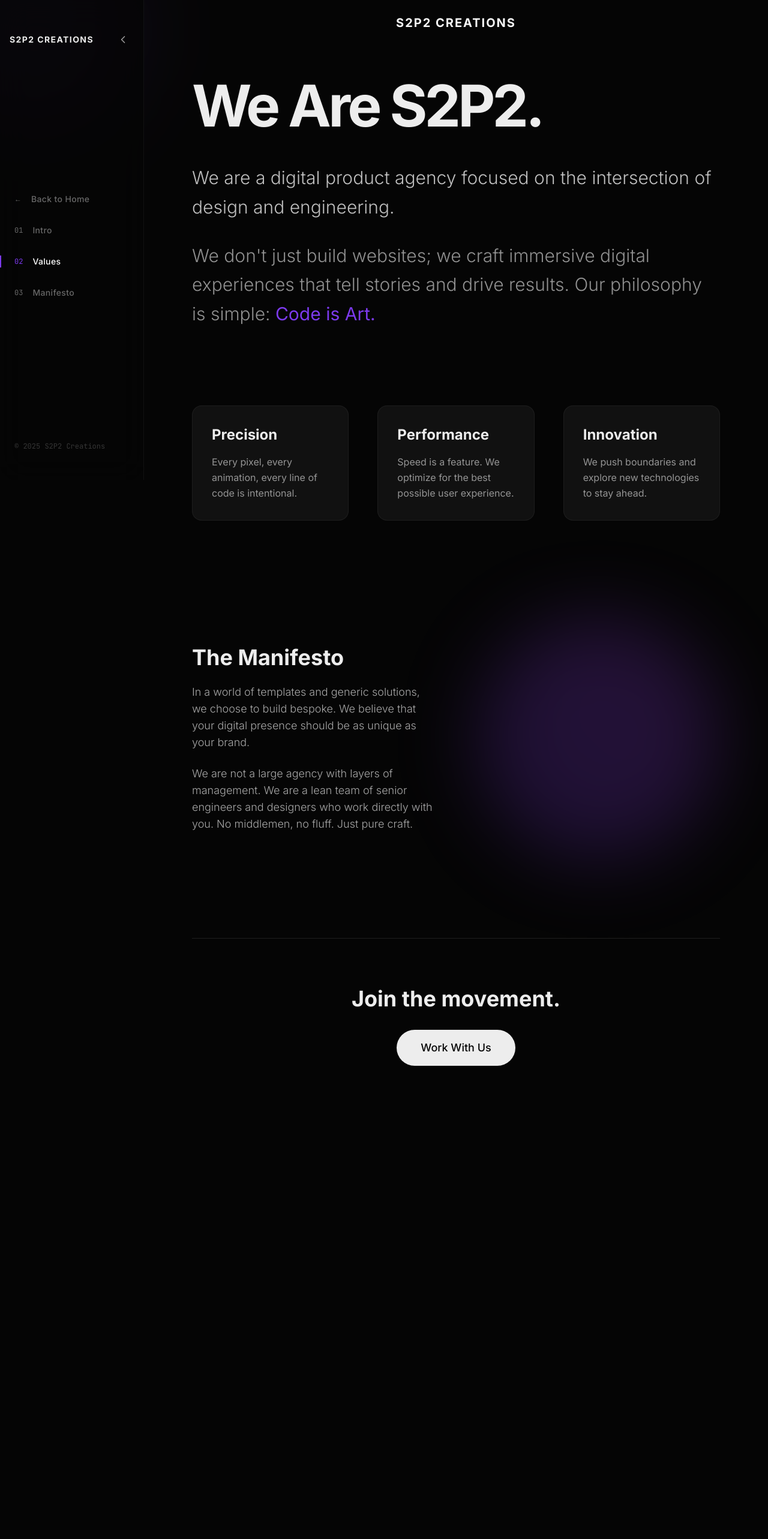
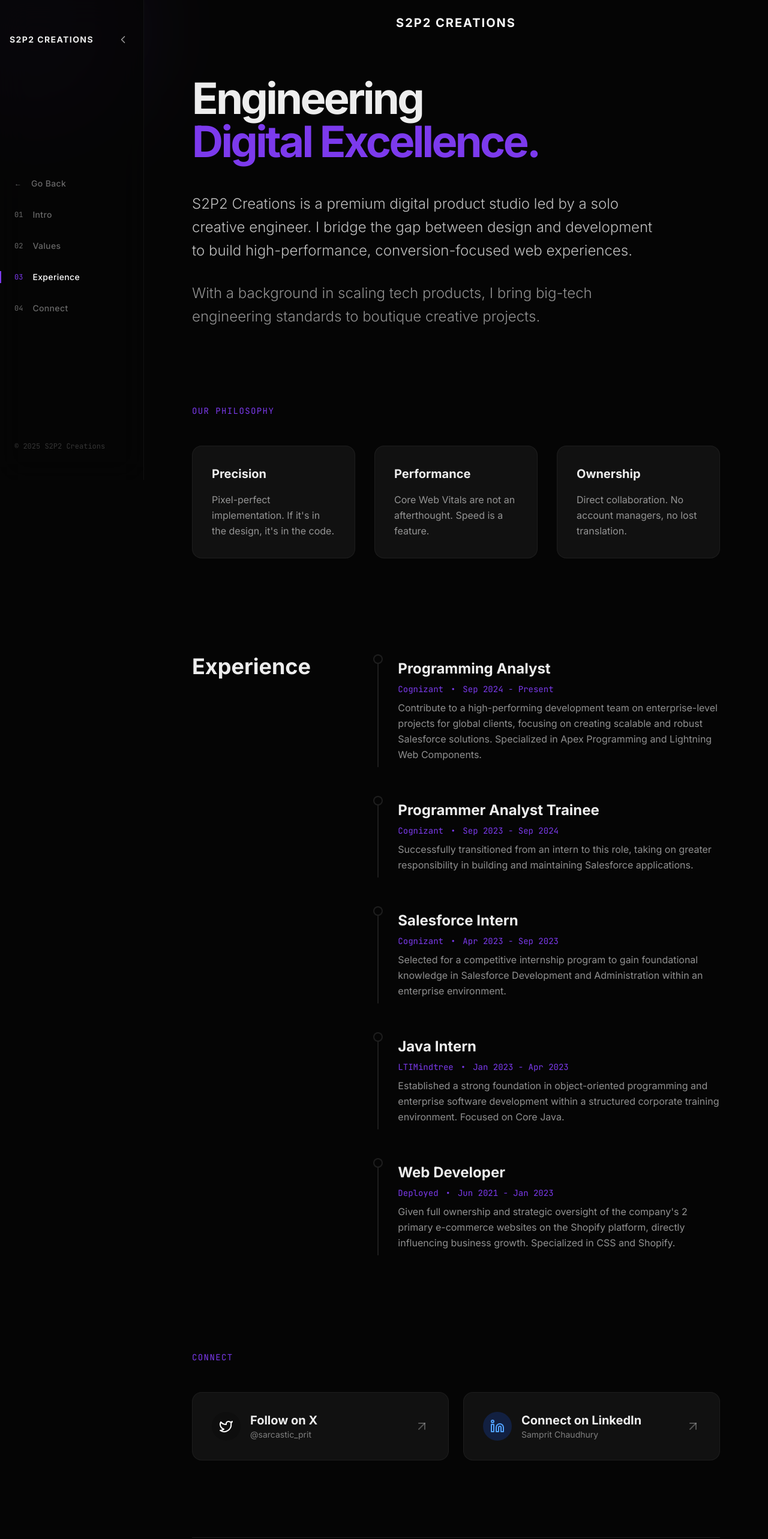
Before and after one commit to Ranger10sam/s2p2-creations, a Next.js app: page /about in a window 1280 px wide. Shown: the top 2566 px of the page at 60% size. Before the commit the page ends 1937 px from the top, so only its background shows below. Built offline with nearby package versions, Linux system fonts and the light colour scheme.

Commit message:
Added proper about page and dynamic back button

```diff
--- a/src/app/about/page.tsx
+++ b/src/app/about/page.tsx
@@ -2,9 +2,9 @@
 
 import { motion } from "framer-motion";
 import CursorGlow from "@/components/ui/CursorGlow";
+import MagneticButton from "@/components/ui/MagneticButton";
+import { ArrowUpRight, Linkedin, Twitter } from "lucide-react";
 import Link from "next/link";
-import { ArrowLeft } from "lucide-react";
-import MagneticButton from "@/components/ui/MagneticButton";
 
 export default function AboutPage() {
   return (
@@ -20,71 +20,147 @@ export default function AboutPage() {
           transition={{ duration: 0.6 }}
           className="mb-32"
         >
-          <h1 className="text-6xl md:text-8xl font-bold tracking-tighter mb-12">
-            We Are S2P2.
+          <h1 className="text-5xl md:text-7xl font-bold tracking-tighter mb-12">
+            Engineering <br />
+            <span className="text-primary">Digital Excellence.</span>
           </h1>
-          <div className="text-2xl md:text-3xl text-foreground/80 font-light leading-relaxed space-y-8">
+          <div className="text-xl md:text-2xl text-foreground/80 font-light leading-relaxed space-y-8 max-w-3xl">
             <p>
-              We are a digital product agency focused on the intersection of design and engineering.
+              S2P2 Creations is a premium digital product studio led by a solo creative engineer.
+              I bridge the gap between design and development to build high-performance, conversion-focused web experiences.
             </p>
             <p className="text-foreground/60">
-              We don't just build websites; we craft immersive digital experiences that tell stories and drive results. Our philosophy is simple: <span className="text-primary font-normal">Code is Art.</span>
+              With a background in scaling tech products, I bring big-tech engineering standards to boutique creative projects.
             </p>
           </div>
         </motion.div>
 
         {/* Values */}
-        <div id="values" className="grid grid-cols-1 md:grid-cols-3 gap-12 mb-40">
+        <div id="values" className="mb-40">
+          <h2 className="text-sm font-mono text-primary mb-12 tracking-widest uppercase">Our Philosophy</h2>
+          <div className="grid grid-cols-1 md:grid-cols-3 gap-8">
             {[
-            { title: "Precision", desc: "Every pixel, every animation, every line of code is intentional." },
-            { title: "Performance", desc: "Speed is a feature. We optimize for the best possible user experience." },
-            { title: "Innovation", desc: "We push boundaries and explore new technologies to stay ahead." }
+              { title: "Precision", desc: "Pixel-perfect implementation. If it's in the design, it's in the code." },
+              { title: "Performance", desc: "Core Web Vitals are not an afterthought. Speed is a feature." },
+              { title: "Ownership", desc: "Direct collaboration. No account managers, no lost translation." }
             ].map((item, i) => (
               <motion.div
                 key={i}
                 initial={{ opacity: 0, y: 20 }}
                 whileInView={{ opacity: 1, y: 0 }}
                 viewport={{ once: true }}
-              transition={{ delay: i * 0.2 }}
-              className="p-8 rounded-2xl bg-white/5 border border-white/5"
+                transition={{ delay: i * 0.1 }}
+                className="p-8 rounded-2xl bg-white/5 border border-white/5 hover:border-primary/20 transition-colors"
               >
-              <h3 className="text-2xl font-bold mb-4">{item.title}</h3>
+                <h3 className="text-xl font-bold mb-4">{item.title}</h3>
                 <p className="text-foreground/60 leading-relaxed">{item.desc}</p>
               </motion.div>
             ))}
           </div>
+        </div>
 
-        {/* Story / Manifesto */}
-        <div id="manifesto" className="mb-32 grid grid-cols-1 lg:grid-cols-2 gap-16 items-center">
+        {/* Experience */}
+        <div id="experience" className="mb-40 grid grid-cols-1 lg:grid-cols-12 gap-12">
+          <div className="lg:col-span-4">
+            <h2 className="text-4xl font-bold mb-6 sticky top-32">Experience</h2>
+          </div>
+          <div className="lg:col-span-8 space-y-12">
+            {[
+              {
+                role: "Programming Analyst",
+                company: "Cognizant",
+                period: "Sep 2024 - Present",
+                desc: "Contribute to a high-performing development team on enterprise-level projects for global clients, focusing on creating scalable and robust Salesforce solutions. Specialized in Apex Programming and Lightning Web Components."
+              },
+              {
+                role: "Programmer Analyst Trainee",
+                company: "Cognizant",
+                period: "Sep 2023 - Sep 2024",
+                desc: "Successfully transitioned from an intern to this role, taking on greater responsibility in building and maintaining Salesforce applications."
+              },
+              {
+                role: "Salesforce Intern",
+                company: "Cognizant",
+                period: "Apr 2023 - Sep 2023",
+                desc: "Selected for a competitive internship program to gain foundational knowledge in Salesforce Development and Administration within an enterprise environment."
+              },
+              {
+                role: "Java Intern",
+                company: "LTIMindtree",
+                period: "Jan 2023 - Apr 2023",
+                desc: "Established a strong foundation in object-oriented programming and enterprise software development within a structured corporate training environment. Focused on Core Java."
+              },
+              {
+                role: "Web Developer",
+                company: "Deployed",
+                period: "Jun 2021 - Jan 2023",
+                desc: "Given full ownership and strategic oversight of the company's 2 primary e-commerce websites on the Shopify platform, directly influencing business growth. Specialized in CSS and Shopify."
+              }
+            ].map((job, i) => (
               <motion.div
-            initial={{ opacity: 0, x: -20 }}
+                key={i}
+                initial={{ opacity: 0, x: 20 }}
                 whileInView={{ opacity: 1, x: 0 }}
                 viewport={{ once: true }}
+                transition={{ delay: i * 0.1 }}
+                className="border-l-2 border-white/10 pl-8 py-2 relative group"
               >
-            <h2 className="text-4xl font-bold mb-6">The Manifesto</h2>
-            <div className="space-y-6 text-lg text-foreground/70 font-light">
-              <p>
-                In a world of templates and generic solutions, we choose to build bespoke. We believe that your digital presence should be as unique as your brand.
+                <div className="absolute -left-2.25 top-0 w-4 h-4 rounded-full bg-background border-2 border-white/10 group-hover:border-primary transition-colors" />
+                <h3 className="text-2xl font-bold text-foreground">{job.role}</h3>
+                <div className="flex items-center gap-3 text-primary font-mono text-sm my-2">
+                  <span>{job.company}</span>
+                  <span>•</span>
+                  <span>{job.period}</span>
+                </div>
+                <p className="text-foreground/60 leading-relaxed max-w-xl">
+                  {job.desc}
                 </p>
-              <p>
-                We are not a large agency with layers of management. We are a lean team of senior engineers and designers who work directly with you. No middlemen, no fluff. Just pure craft.
-              </p>
+              </motion.div>
+            ))}
           </div>
-          </motion.div>
+        </div>
 
-          <motion.div
-            initial={{ opacity: 0, scale: 0.9 }}
-            whileInView={{ opacity: 1, scale: 1 }}
-            viewport={{ once: true }}
-            className="aspect-square rounded-full bg-gradient-to-tr from-primary/20 to-purple-500/20 blur-3xl"
-          />
+        {/* Connect / Socials */}
+        <div id="connect" className="mb-32">
+           <h2 className="text-sm font-mono text-primary mb-12 tracking-widest uppercase">Connect</h2>
+           <div className="grid grid-cols-1 md:grid-cols-2 gap-6">
+              <Link href="https://x.com/sarcastic_prit" target="_blank" className="group">
+                <div className="p-8 rounded-2xl bg-white/5 border border-white/5 hover:bg-white/10 transition-all flex items-center justify-between">
+                  <div className="flex items-center gap-4">
+                    <div className="p-3 rounded-full bg-black/20 text-white">
+                      <Twitter size={24} />
+                    </div>
+                    <div>
+                      <h3 className="text-xl font-bold">Follow on X</h3>
+                      <p className="text-foreground/50 text-sm">@sarcastic_prit</p>
+                    </div>
+                  </div>
+                  <ArrowUpRight className="text-foreground/30 group-hover:text-primary group-hover:translate-x-1 group-hover:-translate-y-1 transition-transform" />
+                </div>
+              </Link>
+
+              <Link href="https://www.linkedin.com/in/samprit-chaudhury/" target="_blank" className="group">
+                <div className="p-8 rounded-2xl bg-white/5 border border-white/5 hover:bg-white/10 transition-all flex items-center justify-between">
+                  <div className="flex items-center gap-4">
+                    <div className="p-3 rounded-full bg-blue-600/20 text-blue-400">
+                      <Linkedin size={24} />
+                    </div>
+                    <div>
+                      <h3 className="text-xl font-bold">Connect on LinkedIn</h3>
+                      <p className="text-foreground/50 text-sm">Samprit Chaudhury</p>
+                    </div>
+                  </div>
+                  <ArrowUpRight className="text-foreground/30 group-hover:text-primary group-hover:translate-x-1 group-hover:-translate-y-1 transition-transform" />
+                </div>
+              </Link>
+           </div>
         </div>
 
         {/* CTA */}
         <div className="text-center py-20 border-t border-white/10">
-          <h2 className="text-4xl font-bold mb-8">Join the movement.</h2>
+          <h2 className="text-4xl font-bold mb-8">Ready to build something great?</h2>
           <MagneticButton href="/contact" className="px-10 py-4 text-lg">
-            Work With Us
+            Start a Project
           </MagneticButton>
         </div>
       </div>
--- a/src/app/contact/page.tsx
+++ b/src/app/contact/page.tsx
@@ -92,11 +92,11 @@ export default function ContactPage() {
             <div>
               <h3 className="text-2xl font-bold mb-6">Contact Info</h3>
               <div className="space-y-6">
-                <a href="mailto:hello@s2p2.com" className="flex items-center gap-4 text-foreground/60 hover:text-primary transition-colors group">
+                <a href="mailto:sampritchaudhury@gmail.com" className="flex items-center gap-4 text-foreground/60 hover:text-primary transition-colors group">
                   <div className="p-3 rounded-full bg-white/5 group-hover:bg-primary/20 transition-colors">
                     <Mail className="w-6 h-6" />
                   </div>
-                  <span className="text-lg">hello@s2p2.com</span>
+                  <span className="text-lg">sampritchaudhury@gmail.com</span>
                 </a>
                 <div className="flex items-center gap-4 text-foreground/60">
                   <div className="p-3 rounded-full bg-white/5">
@@ -108,12 +108,12 @@ export default function ContactPage() {
             </div>
 
             <div className="p-8 rounded-2xl bg-gradient-to-br from-primary/20 to-purple-500/20 border border-white/10">
-              <h3 className="text-xl font-bold mb-4">Join the Team</h3>
+              <h3 className="text-xl font-bold mb-4">Collaboration</h3>
               <p className="text-foreground/70 mb-6 leading-relaxed">
-                We are always looking for talented designers and engineers. Send your portfolio to careers@s2p2.com
+                Open to collaborations and partnerships. Let's build something great together.
               </p>
               <Link href="/about" className="text-primary hover:underline">
-                Read our Manifesto →
+                Read my Story →
               </Link>
             </div>
           </motion.div>
--- a/src/components/layout/SidebarNav.tsx
+++ b/src/components/layout/SidebarNav.tsx
@@ -23,7 +23,7 @@ const homeSections: Section[] = [
 ];
 
 const projectSections: Section[] = [
-  { id: "home", label: "Back to Home", number: "←", path: "/" },
+  { id: "back", label: "Go Back", number: "←" },
   { id: "hero", label: "Intro", number: "01" },
   { id: "overview", label: "Overview", number: "02" },
   { id: "features", label: "Features", number: "03" },
@@ -31,23 +31,24 @@ const projectSections: Section[] = [
 ];
 
 const serviceSections: Section[] = [
-  { id: "home", label: "Back to Home", number: "←", path: "/" },
+  { id: "back", label: "Go Back", number: "←" },
   { id: "hero", label: "Expertise", number: "01" },
   { id: "list", label: "Services", number: "02" },
   { id: "process", label: "Process", number: "03" },
 ];
 
 const workSections: Section[] = [
-  { id: "home", label: "Back to Home", number: "←", path: "/" },
+  { id: "back", label: "Go Back", number: "←" },
   { id: "hero", label: "Intro", number: "01" },
   { id: "projects", label: "Projects", number: "02" },
 ];
 
 const aboutSections: Section[] = [
-  { id: "home", label: "Back to Home", number: "←", path: "/" },
+  { id: "back", label: "Go Back", number: "←" },
   { id: "hero", label: "Intro", number: "01" },
   { id: "values", label: "Values", number: "02" },
-  { id: "manifesto", label: "Manifesto", number: "03" },
+  { id: "experience", label: "Experience", number: "03" },
+  { id: "connect", label: "Connect", number: "04" },
 ];
 
 const defaultSections: Section[] = [
@@ -80,7 +81,7 @@ export default function SidebarNav() {
   // Derived active section state
   const activeSection = isDefaultNav
     ? (currentSections.find(s => s.path === pathname)?.id || currentSections[0].id)
-    : (scrollActiveSection || currentSections[0].id);
+    : (scrollActiveSection || (currentSections[0].id === "back" ? currentSections[1].id : currentSections[0].id));
 
   useLayoutEffect(() => {
     if (!isDefaultNav) {
@@ -115,6 +116,11 @@ export default function SidebarNav() {
   }, [isCollapsed]);
 
   const handleNavClick = (section: Section) => {
+    if (section.id === "back") {
+      router.back();
+      return;
+    }
+
     if (section.path) {
       router.push(section.path);
     } else {
--- a/src/components/sections/Hero.tsx
+++ b/src/components/sections/Hero.tsx
@@ -48,10 +48,10 @@ export default function Hero() {
           initial={{ opacity: 0, y: 20 }}
           animate={{ opacity: 1, y: 0 }}
           transition={{ duration: 0.8, delay: 0.6, ease: "easeOut" }}
-          className="flex flex-col sm:flex-row gap-6"
+          className="flex flex-col sm:flex-row gap-6 w-full sm:w-auto px-4 sm:px-0"
         >
-          <MagneticButton href="/work">View Our Work</MagneticButton>
-          <MagneticButton href="/contact" className="bg-transparent border border-foreground/20 text-foreground hover:bg-foreground/10 hover:text-foreground">
+          <MagneticButton href="/work" className="w-full sm:w-auto justify-center">View Our Work</MagneticButton>
+          <MagneticButton href="/contact" className="bg-transparent border border-foreground/20 text-foreground hover:bg-foreground/10 hover:text-foreground w-full sm:w-auto justify-center">
             Start a Project
           </MagneticButton>
         </motion.div>
--- a/src/components/sections/WhyUs.tsx
+++ b/src/components/sections/WhyUs.tsx
@@ -3,6 +3,8 @@
 import { motion } from "framer-motion";
 import Card from "@/components/ui/Card";
 import InteractiveBackground from "@/components/ui/InteractiveBackground";
+import MagneticButton from "@/components/ui/MagneticButton";
+import { ArrowRight } from "lucide-react";
 
 const reasons = [
   {
@@ -23,19 +25,36 @@ export default function WhyUs() {
   return (
     <section className="py-32 px-4 w-full max-w-7xl mx-auto relative">
       <InteractiveBackground className="opacity-30" />
-      <div className="grid grid-cols-1 lg:grid-cols-2 gap-12 items-center relative z-10">
+      <div className="grid grid-cols-1 lg:grid-cols-2 gap-16 items-start relative z-10">
+        {/* Left Column: Who We Are */}
         <motion.div
           initial={{ opacity: 0, x: -20 }}
           whileInView={{ opacity: 1, x: 0 }}
           viewport={{ once: true }}
           transition={{ duration: 0.8 }}
         >
-          <h2 className="text-4xl md:text-6xl font-bold mb-8 tracking-tight">
-            Why S2P2 Creations?
-          </h2>
-          <p className="text-xl text-foreground/60 mb-12 font-light">
-            We bridge the gap between creative design and engineering excellence.
+          <h2 className="text-sm font-mono text-primary mb-6 tracking-widest uppercase">Who We Are</h2>
+          <h3 className="text-4xl md:text-5xl font-bold mb-8 leading-tight">
+            Bridging the gap between <span className="text-primary">Design</span> and <span className="text-primary">Engineering</span>.
+          </h3>
+          <p className="text-xl text-foreground/70 font-light leading-relaxed mb-8">
+            S2P2 Creations is a premium digital product studio led by a solo creative engineer.
+            We do not just build websites; we craft immersive digital experiences that tell stories and drive results.
           </p>
+          <MagneticButton href="/about" className="group flex items-center gap-2">
+            Read Our Story
+            <ArrowRight className="w-4 h-4 group-hover:translate-x-1 transition-transform" />
+          </MagneticButton>
+        </motion.div>
+
+        {/* Right Column: Why S2P2 */}
+        <motion.div
+          initial={{ opacity: 0, x: 20 }}
+          whileInView={{ opacity: 1, x: 0 }}
+          viewport={{ once: true }}
+          transition={{ duration: 0.8, delay: 0.2 }}
+        >
+          <h2 className="text-3xl font-bold mb-8">Why S2P2?</h2>
           <div className="space-y-8">
             {reasons.map((reason, index) => (
               <motion.div
@@ -46,38 +65,12 @@ export default function WhyUs() {
                 transition={{ delay: index * 0.1, duration: 0.5 }}
                 className="pl-8 border-l-2 border-primary/30 hover:border-primary transition-colors duration-300"
               >
-                <h3 className="text-2xl font-bold mb-2">{reason.title}</h3>
-                <p className="text-lg text-foreground/70 font-light">{reason.description}</p>
+                <h3 className="text-xl font-bold mb-2">{reason.title}</h3>
+                <p className="text-base text-foreground/70 font-light">{reason.description}</p>
               </motion.div>
             ))}
           </div>
         </motion.div>
-
-        <div className="grid gap-6">
-          <Card className="bg-gradient-to-br from-zinc-900 to-black border-zinc-800">
-            <div className="h-48 flex items-center justify-center">
-               {/* Abstract visual representation */}
-               <div className="relative w-32 h-32">
-                 <motion.div
-                   animate={{ rotate: 360 }}
-                   transition={{ duration: 20, repeat: Infinity, ease: "linear" }}
-                   className="absolute inset-0 rounded-full border-2 border-dashed border-primary/50"
-                 />
-                 <motion.div
-                   animate={{ rotate: -360 }}
-                   transition={{ duration: 15, repeat: Infinity, ease: "linear" }}
-                   className="absolute inset-4 rounded-full border-2 border-dashed border-secondary/50"
-                 />
-                 <div className="absolute inset-0 flex items-center justify-center font-bold text-2xl">
-                   100%
-                 </div>
-               </div>
-            </div>
-            <div className="text-center mt-4">
-              <p className="font-mono text-sm text-primary">Lighthouse Score</p>
-            </div>
-          </Card>
-        </div>
       </div>
     </section>
   );
```
Also changed, not shown: src/components/sections/BentoGrid.tsx (+9 -0 lines). Lines whose indentation alone changed are shown as unchanged.
